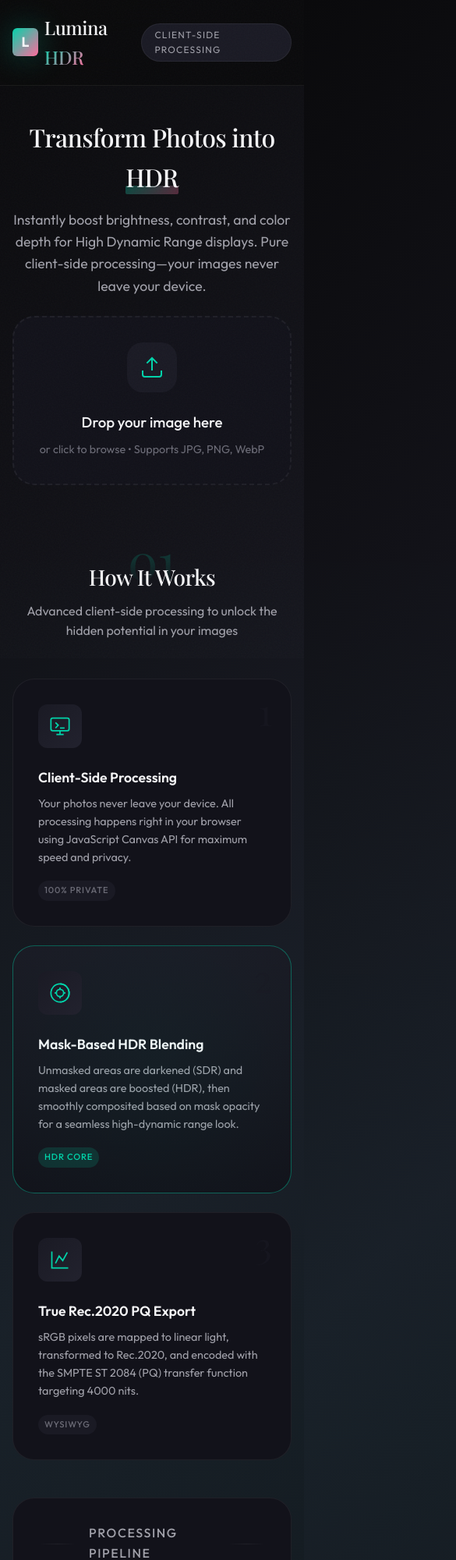
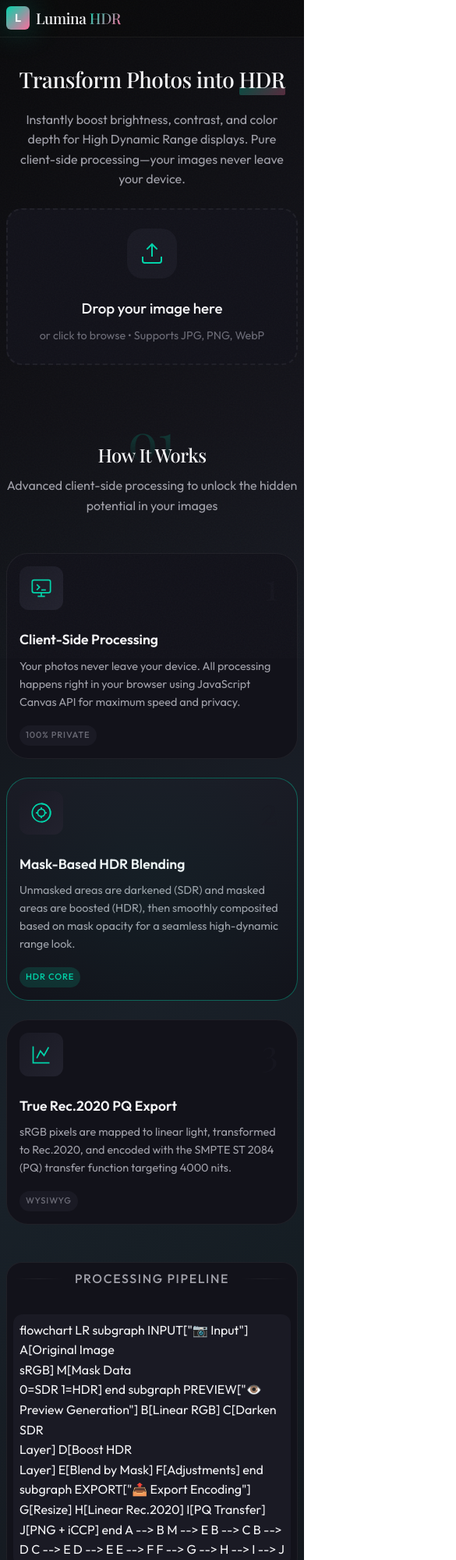
Before and after one commit to tizee/web-tools, a website: page workers/hdr-tool/public/index.html in a window 390 px wide. Shown: the top 2000 px of the page at 78% size, 585 px wide, since content can reach past the window. Drawn offline with nearby package versions, Linux system fonts and the light colour scheme; a script that the page names is missing.

Commit message:
style(ui/responsive): 🖼️ Improve mobile responsiveness across the tool's interface
- Added `overflow-x: hidden` to html element and width controls to body/main
- Enhanced mobile media queries (max-width: 768px & 480px) for:
  - Header elements, badges, and logo scaling 📱
  - Padding adjustments for upload zones, hero text, and main content
  - Better control panel and comparison container rounding
  - Hiding header badge on small screens for cleaner layout

- Improved pipeline section, process card, and mermaid diagram padding on small screens

🎨 The tool now looks slick on any device! No more awkward horizontal scrolling or cramped elements.

Signed-off-by: 33030965+tizee@users.noreply.github.com
Co-Authored-By: siliconflow-v3 <noreply@siliconflow-v3>

```diff
--- a/workers/hdr-tool/public/index.html
+++ b/workers/hdr-tool/public/index.html
@@ -71,6 +71,7 @@
         html {
             font-size: 16px;
             scroll-behavior: smooth;
+            overflow-x: hidden;
         }
 
         body {
@@ -80,6 +81,8 @@
             min-height: 100vh;
             line-height: 1.6;
             overflow-x: hidden;
+            width: 100%;
+            max-width: 100vw;
         }
 
         /* Noise texture overlay */
@@ -159,6 +162,8 @@
             max-width: 1600px;
             margin: 0 auto;
             padding: var(--space-xl);
+            width: 100%;
+            box-sizing: border-box;
         }
 
         /* Hero section */
@@ -667,6 +672,13 @@
         @media (max-width: 768px) {
             header {
                 padding: var(--space-md);
+                gap: var(--space-sm);
+            }
+
+            .header-badge {
+                font-size: 0.65rem;
+                padding: var(--space-xs) var(--space-sm);
+                letter-spacing: 0.05em;
             }
 
             main {
@@ -677,12 +689,61 @@
                 padding: var(--space-lg) 0;
             }
 
+            .hero p {
+                padding: 0 var(--space-sm);
+            }
+
             .upload-zone {
-                padding: var(--space-xl);
+                padding: var(--space-xl) var(--space-md);
             }
 
             .presets {
                 grid-template-columns: 1fr;
+            }
+
+            .comparison-container {
+                border-radius: var(--radius-lg);
+            }
+
+            .controls-panel {
+                border-radius: var(--radius-lg);
+            }
+        }
+
+        @media (max-width: 480px) {
+            header {
+                padding: var(--space-sm);
+            }
+
+            .logo-text {
+                font-size: 1.2rem;
+            }
+
+            .logo-icon {
+                width: 30px;
+                height: 30px;
+                font-size: 0.9rem;
+            }
+
+            .header-badge {
+                display: none;
+            }
+
+            main {
+                padding: var(--space-sm);
+            }
+
+            .upload-zone {
+                padding: var(--space-lg) var(--space-sm);
+                border-radius: var(--radius-lg);
+            }
+
+            .hero h1 {
+                font-size: 1.75rem;
+            }
+
+            .hero p {
+                font-size: 1rem;
             }
         }
 
@@ -1440,6 +1501,34 @@
 
             .mermaid-container {
                 padding: var(--space-md);
+            }
+
+            .pipeline-section {
+                padding: var(--space-md);
+                border-radius: var(--radius-lg);
+            }
+        }
+
+        @media (max-width: 480px) {
+            .process-card {
+                padding: var(--space-md);
+            }
+
+            .pipeline-section {
+                padding: var(--space-sm);
+            }
+
+            .mermaid-container {
+                padding: var(--space-sm);
+                border-radius: var(--radius-md);
+            }
+
+            .section-header h2 {
+                font-size: 1.5rem;
+            }
+
+            .spec-value {
+                font-size: 1.5rem;
             }
         }
     </style>
```
